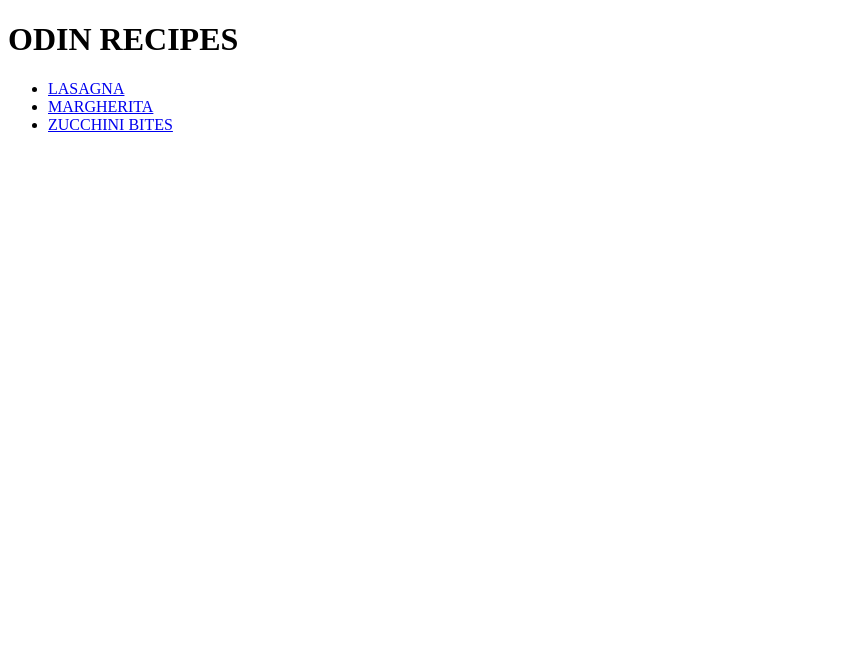
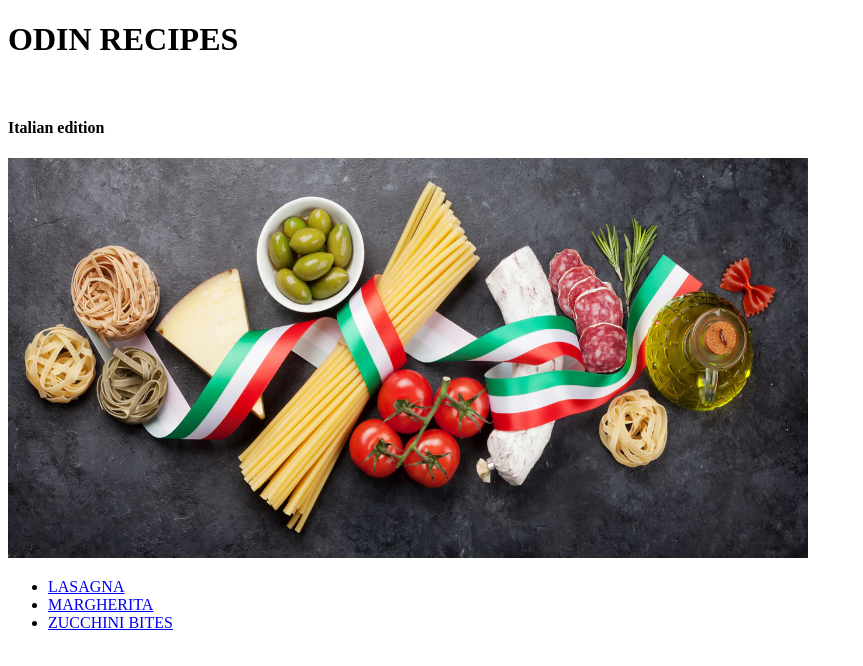
Before and after one commit to mbalt84/odin-recipes, a plain HTML site: page index.html in a window 1280 px wide. Shown: the whole page, without its empty margins (0-863 px from the left). Drawn offline with Linux system fonts and the light colour scheme.

Commit message:
add 1 photo

```diff
--- a/index.html
+++ b/index.html
@@ -4,10 +4,15 @@
     <meta charset="UTF-8">
     <meta http-equiv="X-UA-Compatible" content="IE=edge">
     <meta name="viewport" content="width=device-width, initial-scale=1.0">
-    <title>Document</title>
+    <title>Odin recipes</title>
 </head>
 <body>
     <h1>ODIN RECIPES</h1>
+    <br>
+    <h4>Italian edition</h4>
+    <img src="recipes/images/italianfood.jpg"
+        width="800"
+        height="400">
 
     <ul>
         <li><a href="recipes/lasagna.html">LASAGNA</a></li>
```
Also changed, not shown: recipes/images/italianfood.jpg (added).
